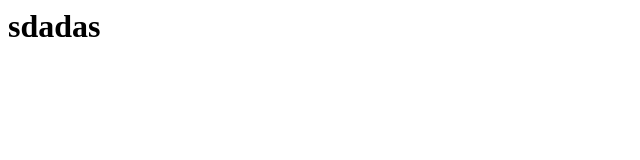
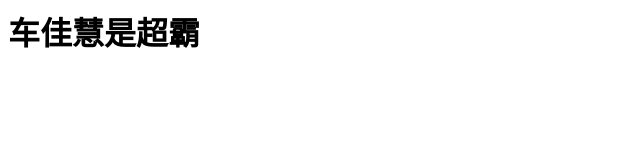
Before and after one commit to CuriosityWang/Interaction, a plain HTML site: page index.html in a window 1280 px wide. Shown: the whole page, without its empty margins (0-640 px from the left). Drawn offline with Linux system fonts and the light colour scheme.

Commit message:
Update index.html

```diff
--- a/index.html
+++ b/index.html
@@ -1 +1 @@
-<h1>sdadas</h1>
+<h1>车佳慧是超霸</h1>
```
